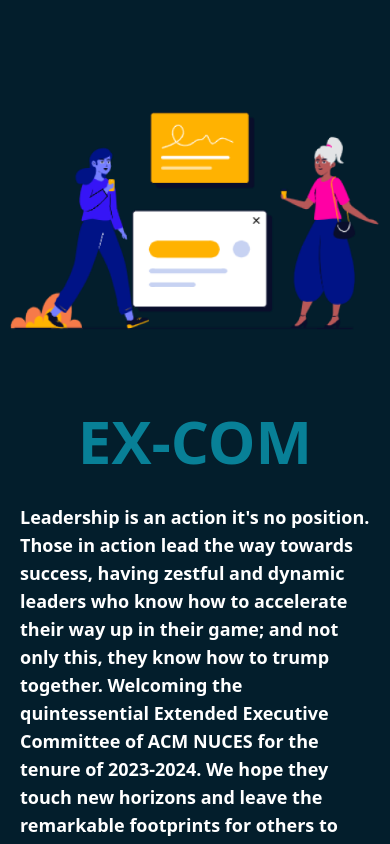
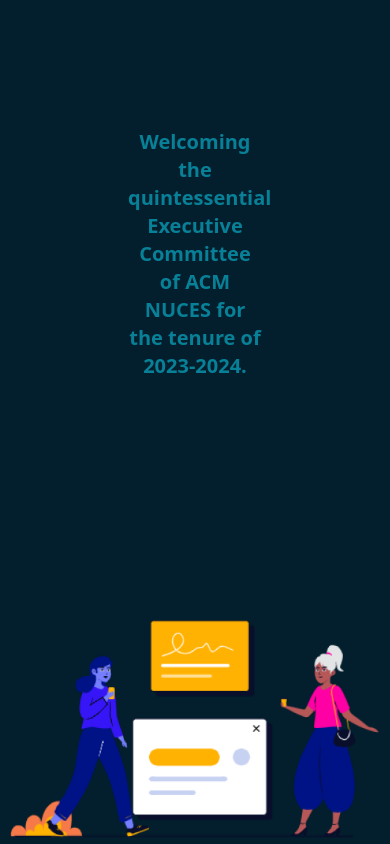
Before and after one commit to hatifmujahid/Dev-Day-2024-website, a React (Vite) app: page /about in a window 390 px wide. Shown: the part 800-1644 px from the top of the page. Built offline with nearby package versions, Linux system fonts and the light colour scheme.

Commit message:
about us page responsiveness

```diff
--- a/src/components/About.jsx
+++ b/src/components/About.jsx
@@ -159,7 +159,9 @@
         </div>
       </div>
 
-
+      <div className="m-32">
+        <h1 className="mainh1 font-extrabold text-xl text-center lg:text-left lg:text-5xl">Welcoming the quintessential Executive Committee of ACM NUCES for the tenure of 2023-2024.</h1>
+      </div>
         {/* 2nd hero-section */}
 
         <div className="inline-block lg:flex lg:justify-evenly lg:align-center mt-28">
@@ -204,13 +206,13 @@
 
 
         {/* 4th hero-section */}
-        <div className="inline-block lg:flex lg:justify-evenly lg:align-center mt-28">
+        {/* <div className="inline-block lg:flex lg:justify-evenly lg:align-center mt-28">
           <div className="w-full lg:w-2/5">
                 <h1 className="mainh1 font-extrabold text-6xl text-600 mb-8 text-center lg:text-left mt-20 lg:mt-0 lg:text-7xl">EXTENDED EX-COM</h1>
                 <p className="text-white font-semibold text-lg m-5 lg:text-lg xl:text-lg">In the dynamic world of ACM DevDay, the Extended Executive Committee (2023-2024) embodies proactive leadership and effective collaboration. As trailblazers in their fields, their transformative influence promises a lasting legacy, inspiring excellence in others. Cheers to an exceptional tenure!</p>
             </div>
             <img src={Image4} alt="" className="mx-auto mt-24 lg:mt-0 lg:mx-0" />
-        </div>
+        </div> */}
         {/* space for extended excom member cards */}
 
 
```
